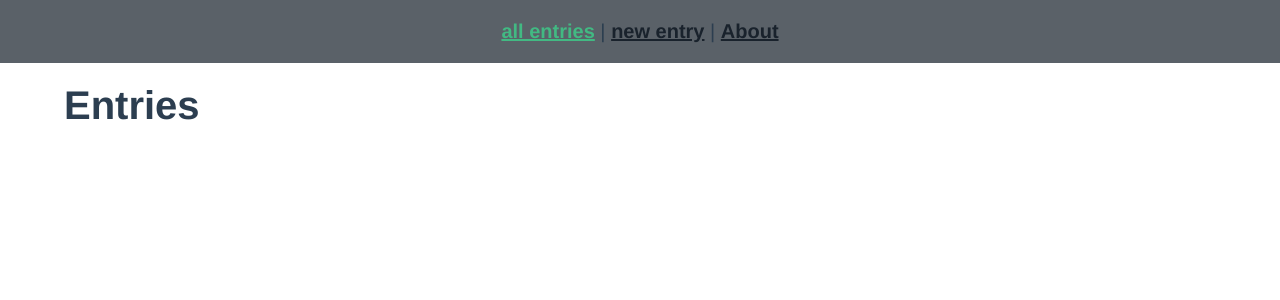
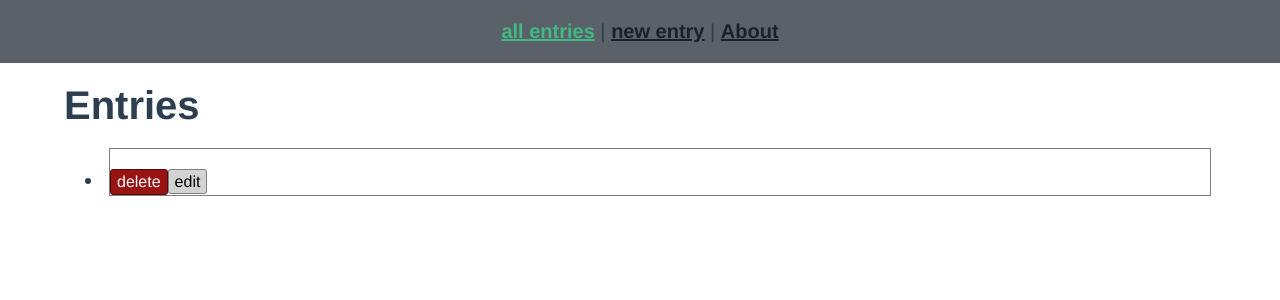
Before and after one commit to dmison/tracky, a Vue app: page / in a window 1280 px wide. Shown: the top 300 px of the page. Built offline with nearby package versions, Linux system fonts and the light colour scheme.

Commit message:
refactored store into modules

```diff
--- a/src/main.js
+++ b/src/main.js
@@ -1,7 +1,7 @@
 import Vue from "vue";
 import App from "./App.vue";
 import router from "./router";
-import store from "./store";
+import store from "./store/store";
 
 Vue.config.productionTip = false;
 
--- a/src/store.js
+++ /dev/null
@@ -1,46 +0,0 @@
-import Vue from "vue";
-import Vuex from "vuex";
-import { v4 as uuid } from "uuid";
-
-Vue.use(Vuex);
-
-export default new Vuex.Store({
-  state: {
-    entries: [],
-    moods: { 0: "sad", 1: "meh", 2: "ok", 3: "good" }
-  },
-  mutations: {
-    ADD_ENTRY(state, entry) {
-      entry.datetime = Date.now();
-      entry.id = uuid();
-      state.entries.push(entry);
-    },
-    UPDATE_ENTRY(state, entry) {
-      state.entries.map(e => {
-        return e.id === entry.id ? entry : e;
-      });
-    }
-  },
-  actions: {
-    addEntry({ commit }, value) {
-      commit("ADD_ENTRY", value);
-    },
-    updateEntry({ commit }, value) {
-      commit("UPDATE_ENTRY", value);
-    }
-  },
-  getters: {
-    getEntry: state => id => {
-      return state.entries.find(entry => entry.id === id);
-    },
-    getMood: state => id => {
-      return state.moods[id];
-    }
-  }
-});
-
-// {
-//   id: "1",
-//   content: "something something",
-//   mood_id: 1
-// }
--- /dev/null
+++ b/src/store/entries.js
@@ -0,0 +1,42 @@
+import { v4 as uuid } from "uuid";
+
+export const state = {
+  entries: []
+};
+
+export const mutations = {
+  ADD_ENTRY(state, entry) {
+    state.entries.push({
+      id: uuid(),
+      content: entry.content,
+      mood_id: entry.mood_id,
+      datetime: new Date()
+    });
+  },
+  UPDATE_ENTRY(state, entry) {
+    state.entries.map(e => {
+      return e.id === entry.id ? entry : e;
+    });
+  }
+};
+
+export const actions = {
+  addEntry({ commit }, value) {
+    commit("ADD_ENTRY", value);
+  },
+  updateEntry({ commit }, value) {
+    commit("UPDATE_ENTRY", value);
+  }
+};
+
+export const getters = {
+  getEntry: state => id => {
+    return state.entries.find(entry => entry.id === id);
+  },
+  getEntries: (state, getters, rootState) => {
+    return state.entries.map(e => {
+      e.mood = rootState.moods.moods[e.mood_id];
+      return e;
+    });
+  }
+};
--- /dev/null
+++ b/src/store/moods.js
@@ -0,0 +1,9 @@
+export const state = {
+  moods: { 0: "sad", 1: "meh", 2: "ok", 3: "good", 4: "fantastic" }
+};
+
+export const getters = {
+  getMood: state => id => {
+    return state.moods[id];
+  }
+};
--- /dev/null
+++ b/src/store/store.js
@@ -0,0 +1,10 @@
+import Vue from "vue";
+import Vuex from "vuex";
+import * as entries from "./entries";
+import * as moods from "./moods";
+
+Vue.use(Vuex);
+
+export default new Vuex.Store({
+  modules: { entries, moods }
+});
```
